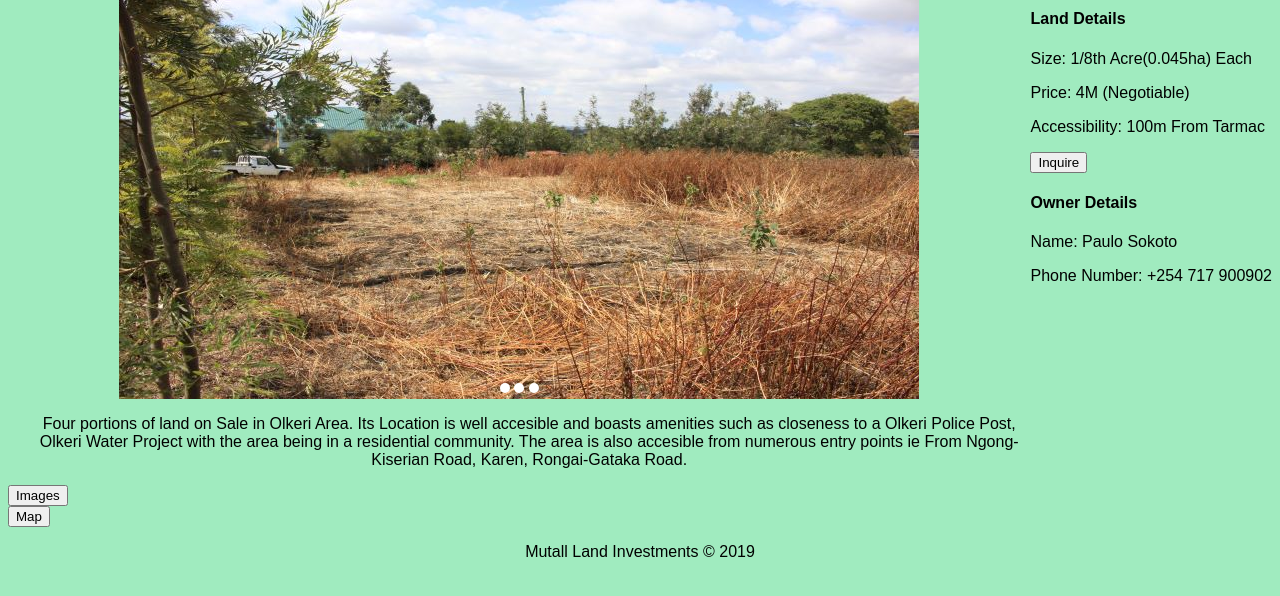
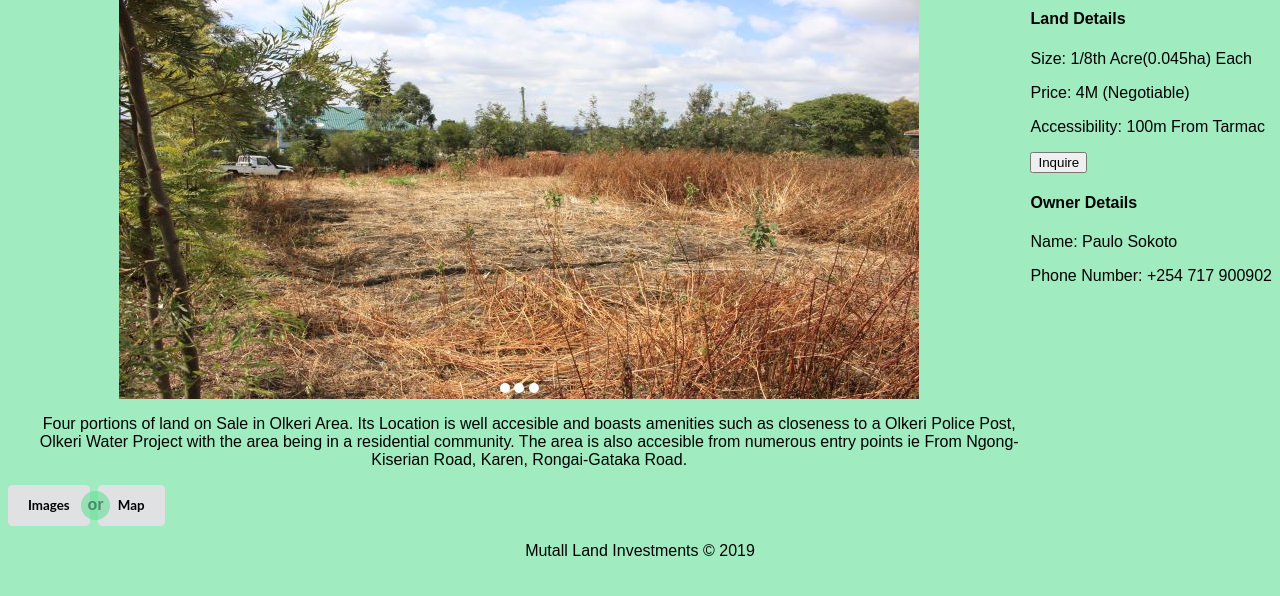
Before and after one commit to Njuguna85/mutalInvestments, a PHP site: page / in a window 1280 px wide. Shown: the part 89-685 px from the top of the page. Run offline with PHP 8.4, Linux system fonts and the light colour scheme; some libraries are stand-ins or nearby versions.

Commit message:
add conditional button style

```diff
--- a/main.css
+++ b/main.css
@@ -1,18 +1,18 @@
-html{
+html {
     box-sizing: border-box;
     font-family: Arial, Helvetica, sans-serif;
 }
 
-body{
+body {
     background: #69e09ba1;
 }
 
-.wrapper{
+.wrapper {
     margin: auto;
 }
 
 /* Nav Bar */
-.main-nav{
+.main-nav {
     width: 100%;
     background-color: #577965fa;
     padding-bottom: 10px;
@@ -21,26 +21,26 @@ body{
 
 }
 
-.main-nav a{
+.main-nav a {
     color: white;
     text-align: center;
     text-decoration: none;
 }
 
-.main-nav li{
+.main-nav li {
     display: inline;
     text-decoration: none;
     padding: 0 20px 0 20px;
 }
 
-.main-nav a:hover{
+.main-nav a:hover {
     background-color: #6F1E51;
-    padding:20px;
+    padding: 20px;
 }
 
 
 /*Top Container Grid Areas */
-.top-container{
+.top-container {
     display: flex;
     flex-direction: row;
     flex-wrap: wrap;
@@ -48,7 +48,7 @@ body{
 }
 
 /* Showcase */
-.showcase{
+.showcase {
 
     margin-top: 10px;
     box-sizing: border-box;
@@ -60,46 +60,48 @@ body{
 
 }
 
-.content-land{
+.content-land {
     flex-direction: column;
 }
 
-.caption{
+.caption {
     margin-left: 20px;
     text-align: center;
     justify-content: space-around;
 }
-.switch_buttons{
+
+.switch_buttons {
     flex-wrap: nowrap;
-    flex: 0 0  50px;
+    flex: 0 0 50px;
 }
-.l_footer{
+
+.l_footer {
     text-align: center;
     justify-content: flex-end;
 }
 
 
-#map{
+#map {
 
     display: none;
     margin-left: 20px;
 }
 
 /* Image Slider */
-.slide-container{
+.slide-container {
     width: 800px;
     height: 400px;
-    margin-right:auto;
+    margin-right: auto;
     margin-left: auto;
     overflow: hidden;
     text-align: center;
     background-color: #27ae60;
 }
 
-.image-container{
+.image-container {
     width: 2400px;
     background-color: yellow;
-    height:400px;
+    height: 400px;
     position: relative;
     clear: both;
     transition: left 2s;
@@ -107,34 +109,38 @@ body{
     -moz-transition: left 2s;
     -o-transition: left 2s;
 }
-.slider-image{
-    float:left;
+
+.slider-image {
+    float: left;
     margin: 0px;
     padding: 0px;
-    position:relative;
-}
-
-.button-container{
-    top:-20px;
     position: relative;
 }
 
-.slider-button{
+.button-container {
+    top: -20px;
+    position: relative;
+}
+
+.slider-button {
     display: inline-block;
     height: 10px;
     width: 10px;
     border-radius: 5px;
     background-color: white;
 }
-#slider-image-1:target ~ .image-container{
+
+#slider-image-1:target~.image-container {
     left: 0px;
 
 }
-#slider-image-2:target ~ .image-container{
+
+#slider-image-2:target~.image-container {
     left: -800px;
 
 }
-#slider-image-3:target ~ .image-container{
+
+#slider-image-3:target~.image-container {
     left: -1600px;
 
 }
@@ -144,65 +150,56 @@ body{
     Device = Desktops
     Screen higher than 1281px
 */
-@media(min-width:1281px){
-
-}
+@media(min-width:1281px) {}
 
 
 /*
     Device= Laptops, Desktops
     Screen b2n 1025px to 1280px
 */
-@media(min-width:1025px) and (max-width:1280px){
-
-}
+@media(min-width:1025px) and (max-width:1280px) {}
 
 /*
     Device = Tablets, Ipads
     Screen b2n 768px to 1024px
 */
-@media(min-width: 768px) and (max-width:1024px){
-
-}
+@media(min-width: 768px) and (max-width:1024px) {}
 
 /*
     Device = Tablets, Ipads
     Screen b2n 768px to 1024px
 */
-@media(min-width:768px) and (max-width:1024px){
-
-}
+@media(min-width:768px) and (max-width:1024px) {}
 
 /*
     Device = Low resolution tablets, Mobiles
     Screen b2n 481px to 767px
 */
-@media(min-width:481px) and (max-width:767px){
-
-}
+@media(min-width:481px) and (max-width:767px) {}
 
 /*
     Device = Most of the Smartphones (Potrait)
     Screen b2n 320px to 479px
 */
-@media(min-width: 320px) and (max-width:479px){
+@media(min-width: 320px) and (max-width:479px) {}
 
-}
-
-    /*  Inquiry Box  */
-.box{
+/*  Inquiry Box  */
+.box {
     padding: 15px;
-    background:#dff9fb;
+    background: #dff9fb;
     text-align: center;
     border-radius: 8px;
 }
 
-.box input[type= "text"],.box input[type="email"],.box input[type="tel"],.box input[type="email"]{
+.box input[type="text"],
+.box input[type="email"],
+.box input[type="tel"],
+.box input[type="email"] {
 
     background: none;
-    display:block;
-    margin:10px auto;
-    text-align:center;
+    display: block;
+    margin: 10px auto;
+    text-align: center;
     border: 1px solid #3498db;
     padding: 14px 10px;
     width: 200px;
@@ -213,18 +210,21 @@ body{
 
 }
 
-.box input[type= "text"]:focus,.box input[type="password"],.box input[type="tel"],.box input[type="email"]:focus{
+.box input[type="text"]:focus,
+.box input[type="password"],
+.box input[type="tel"],
+.box input[type="email"]:focus {
     width: 280px;
     border-color: #4df024;
 
 }
 
-.box input[type="submit"]{
+.box input[type="submit"] {
     border: 0;
     background: none;
-    display:block;
-    margin:10px auto;
-    text-align:center;
+    display: block;
+    margin: 10px auto;
+    text-align: center;
     border: 1px #27ae60;
     padding: 14px 40px;
     outline: none;
@@ -234,12 +234,61 @@ body{
     cursor: pointer;
 }
 
-.box input[type="submit"]:hover{
-    background:#4df024;
+.box input[type="submit"]:hover {
+    background: #4df024;
 }
 
-.box h1{
-     color: #34495e;
-     text-transform: uppercase;
-     font-weight: 500;
+.box h1 {
+    color: #34495e;
+    text-transform: uppercase;
+    font-weight: 500;
 }
+
+.buttons {
+    display: inline-flex;
+}
+
+.button {
+    cursor: pointer;
+    display: inline-block;
+    min-height: 1em;
+    outline: 0;
+    border: none;
+    background: #e0e1e2 none;
+    font-family: Lato, 'Helvetica Neue', Arial, Helvetica, sans-serif;
+    margin: 0 .25em 0 0;
+    padding: .78571429em 1.5em;
+    font-weight: 700;
+    line-height: 1em;
+    text-align: center;
+    border-radius: .28571429rem;
+}
+
+.buttons .or {
+    position: relative;
+    width: .3em;
+    height: 2.57142857em;
+    z-index: 3;
+
+}
+
+.buttons .or::before {
+    position: absolute;
+    text-align: center;
+    border-radius: 500rem;
+    content: 'or';
+    top: 50%;
+    left: 50%;
+    background-color: #69e09ba1     ;
+    text-shadow: none;
+    margin-top: -.89285714em;
+    margin-left: -.89285714em;
+    width: 1.78571429em;
+    height: 1.78571429em;
+    line-height: 1.78571429em;
+    color: rgba(0, 0, 0, .4);
+    font-style: normal;
+    font-weight: 700;
+    -webkit-box-shadow: 0 0 0 1px transparent inset;
+    box-shadow: 0 0 0 1px transparent inset;
+}
```
